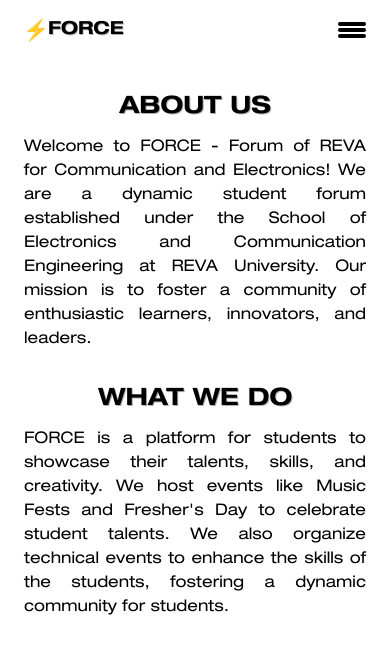
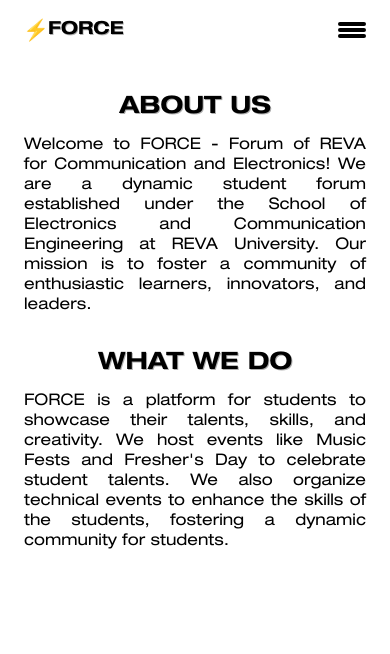
Before and after one commit to EventsAtForce/eventsatforce-website, a React (Vite) app: page / in a window 390 px wide. Shown: the top 654 px of the page. Built offline with nearby package versions, Linux system fonts and the light colour scheme.

Commit message:
minor changes

```diff
--- a/src/components/About.jsx
+++ b/src/components/About.jsx
@@ -6,12 +6,12 @@ const classes = {
   AboutContainer: 'flex flex-col min-[900px]:flex-row items-start gap-[40px]',
   AboutText: 'flex flex-col items-center xl:gap-5 lg:gap-4 gap-3',
   AboutHeader: 'width-full font-HelveticaNeueBD xl:text-4xl xl:text-shadow-3 md:text-3xl text-2xl text-shadow-2',
-  AboutBody: 'width-full font-HelveticaNeue text-justify xl:text-2xl xl:leading-7 lg:text-xl lg:leading-6 md:text-lg md:leading-5',
+  AboutBody: 'width-full font-HelveticaNeue text-justify xl:text-2xl xl:leading-7 lg:text-xl lg:leading-6 md:text-lg md:leading-[24px] max-[430px]:leading-[1.25rem]',
   AboutImage: 'fit-cover hidden min-[900px]:block xl:w-[600px] min-[1120px]:w-[550px] lg:w-[450px] min-[900px]:w-[400px] xl:rounded-3xl lg:rounded-2xl md:rounded-xl',
   WhatWeDoContainer: 'flex flex-col min-[900px]:flex-row items-start gap-[40px]',
   WhatWeDoText: 'flex flex-col items-center justify-center xl:gap-5 lg:gap-4 gap-3',
   WhatWeDoHeader: 'width-full font-HelveticaNeueBD xl:text-4xl xl:text-shadow-3 md:text-3xl text-2xl text-shadow-2',
-  WhatWeDoBody: 'width-full font-HelveticaNeue text-justify xl:text-2xl xl:leading-7 lg:text-xl lg:leading-6 md:text-lg md:leading-5',
+  WhatWeDoBody: 'width-full font-HelveticaNeue text-justify xl:text-2xl xl:leading-7 lg:text-xl lg:leading-6 md:text-lg md:leading-[24px] max-[430px]:leading-[1.25rem]',
   WhatWeDoImage: 'fit-cover hidden min-[900px]:block xl:w-[600px] min-[1120px]:w-[550px] lg:w-[450px] min-[900px]:w-[400px] xl:rounded-3xl lg:rounded-2xl md:rounded-xl',
 }
 
--- a/src/components/Home.jsx
+++ b/src/components/Home.jsx
@@ -11,7 +11,7 @@ const slides = [
 ]
 
 const classes = {
-  HomeContainer: "flex flex-col items-center justify-center xl:gap-16 lg:gap-14 md:gap-12 sm:gap-10 gap-8 w-full h-full max-w-1440 xl:px-[100px] xl:pt-[100px] xl:pb-8 lg:px-[80px] lg:pt-[80px] lg:pb-6 sm:px-[60px] sm:pt-[60px] sm:pb-4 px-6 pt-[60px] pb-4",
+  HomeContainer: "flex flex-col items-center justify-center xl:gap-16 lg:gap-14 md:gap-12 gap-8 w-full h-full max-w-1440 xl:px-[100px] xl:pt-[100px] xl:pb-8 lg:px-[80px] lg:pt-[80px] lg:pb-6 sm:px-[60px] sm:pt-[60px] sm:pb-4 px-6 pt-[60px] pb-4",
   CarouselContainer: "max-w-[1240px]",
 };
 
```
